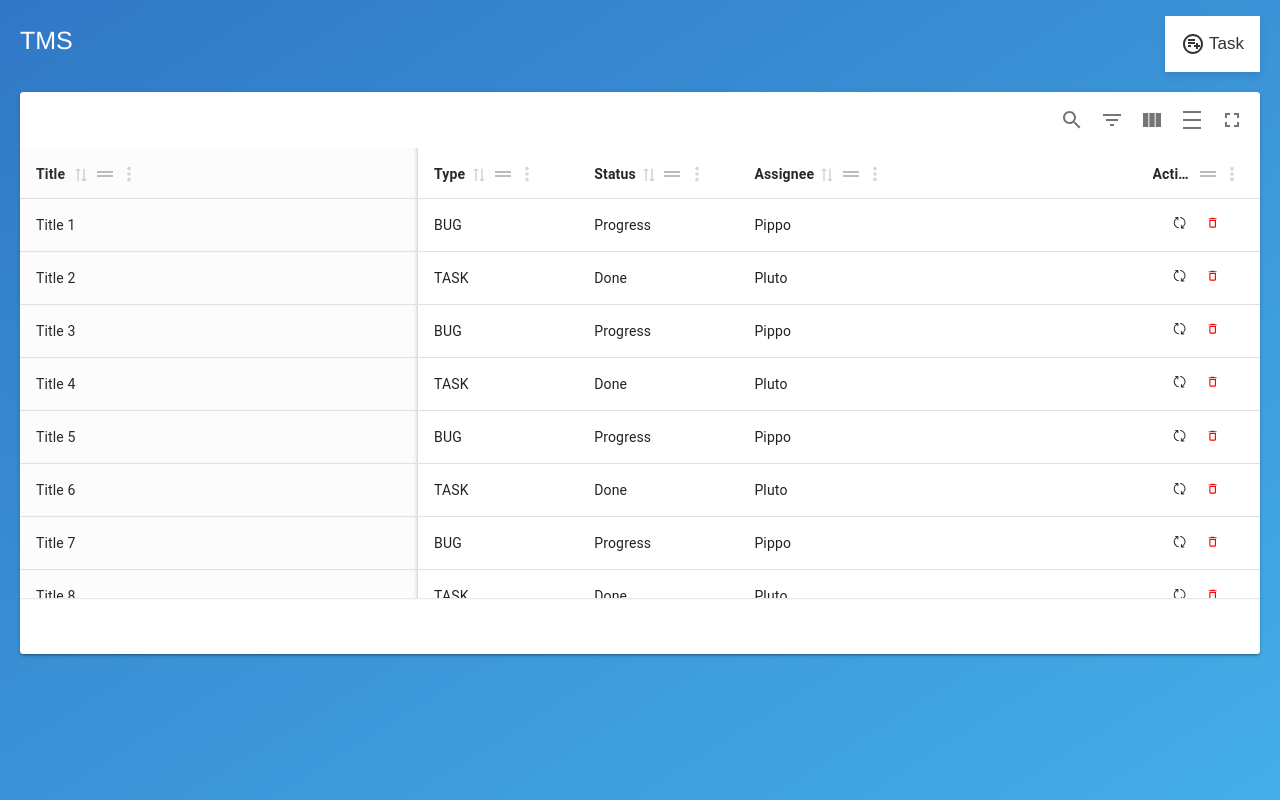
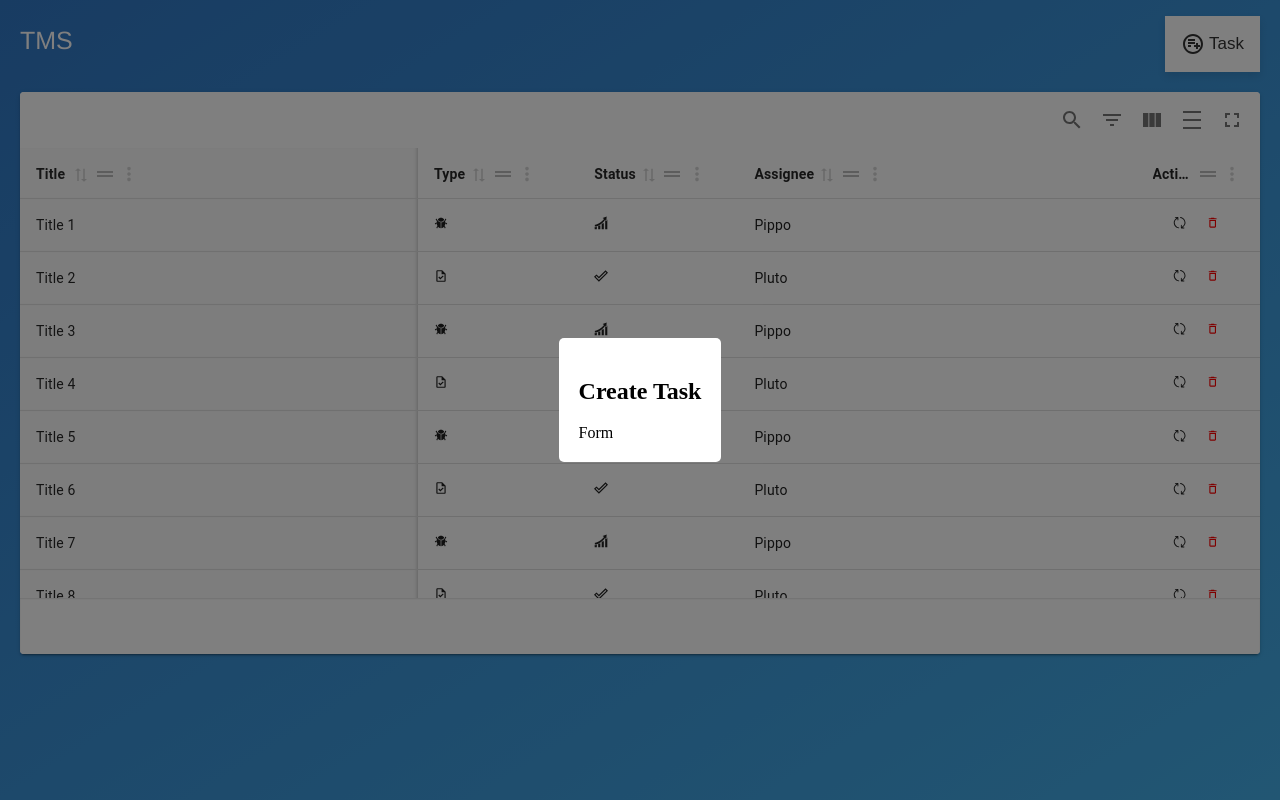
Before and after one commit to Spensiero/task-management-system, a Next.js app: page / in a window 1280 px wide. Both pictures are taken after a click on the button "Task". Built offline with nearby package versions, Linux system fonts and the light colour scheme.

Commit message:
added initial modal

```diff
--- /dev/null
+++ b/src/components/common/modal.tsx
@@ -0,0 +1,36 @@
+import React from 'react';
+import styled from "@emotion/styled";
+import { IModal } from '@/interfaces/interfaces';
+
+const ModalWrapper = styled.div`
+  position: fixed;
+  top: 0;
+  left: 0;
+  width: 100%;
+  height: 100%;
+  background-color: rgba(0, 0, 0, 0.5);
+  display: flex;
+  justify-content: center;
+  align-items: center;
+  z-index: 1;
+`;
+
+const ModalContent = styled.div`
+  background-color: white;
+  padding: 20px;
+  border-radius: 5px;
+`;
+
+const Modal = ({children, actionType, arrActions, onCloseModal }: IModal) => {
+const [Child] = React.Children.toArray(children);
+  return (
+    <ModalWrapper onClick={onCloseModal}>
+        <ModalContent onClick={(e) => e.stopPropagation()}>
+        <h2>{arrActions.find((o)=> o.type == actionType)?.label}</h2>
+        {Child}
+        </ModalContent>
+    </ModalWrapper>
+  );
+};
+
+export default Modal;
--- a/src/components/contentLogic.tsx
+++ b/src/components/contentLogic.tsx
@@ -1,14 +1,44 @@
 "use client"
-import React from "react";
+import React, { useState } from "react";
 import Layout from "@/layout/layout";
 import AddButton from "./common/addButton";
 import TasksTable from "./tasksTable";
+import Modal from "./common/modal";
+
+const arrActions = [
+  {
+    type: "C",
+    label:"Create Task"
+  },
+  {
+    type: "U",
+    label:"Update Task"
+  },
+]
 
 export default function ContentLogic() {
+  const [isOpen, setIsOpen] = useState<boolean>(false);
+  const [actionType, setActionType] = useState<string>("C");
+  const [dataId, setDataId] = useState<number|undefined>();
+  const setModalAndAction: (isOpen: boolean, actionType: string, dataId?: number) => void = (isOpen, actionType, dataId)=> {
+    setActionType(actionType);
+    setIsOpen(isOpen);
+    setDataId(dataId);
+    console.log(dataId);
+  }
   return (
-    <Layout title="TMS">
-      <AddButton title="Add Task" label="Task" key="firstChild" onClick={()=> console.log("Modal")}/>
-      <TasksTable key="secondChild"/>
-    </Layout>
+    <>
+      <Layout title="TMS">
+        <AddButton title="Add Task" label="Task" key="firstChild" onClick={()=> setModalAndAction(true,"C")}/>
+        <TasksTable setModalAndAction={setModalAndAction} key="secondChild"/>
+      </Layout>
+      {isOpen && <Modal
+                    arrActions={arrActions}
+                    actionType={actionType}
+                    onCloseModal={()=> setModalAndAction(false,"C")}
+                  >
+                    Form
+                  </Modal>}
+    </>
   );
 }
--- a/src/components/tasksTable.tsx
+++ b/src/components/tasksTable.tsx
@@ -2,68 +2,81 @@
 import React from "react";
 import Table from "./common/table";
 import { RxUpdate } from "react-icons/rx";
-import { MdOutlineDeleteOutline   } from "react-icons/md";
+import { MdOutlineDeleteOutline, MdOutlineTask, MdOutlineDoneOutline, MdOutlineAssistantPhoto } from "react-icons/md";
+import { IoIosBug } from "react-icons/io";
+import { GiProgression } from "react-icons/gi";
 import styled from "@emotion/styled";
+import { ITasksTable } from "@/interfaces/interfaces";
 
   const data = [
     {
-        taskType: "BUG",
+        id:1,
+        taskType: "B",
         title: "Title 1",
-        status: "Progress",
+        status: "P",
         assignee: "Pippo"
     },
     {
-        taskType: "TASK",
+        id:2,
+        taskType: "T",
         title: "Title 2",
-        status: "Done",
+        status: "D",
         assignee: "Pluto"
     },
     {
-        taskType: "BUG",
+        id:3,
+        taskType: "B",
         title: "Title 3",
-        status: "Progress",
+        status: "P",
         assignee: "Pippo"
     },
     {
-        taskType: "TASK",
+        id:4,
+        taskType: "T",
         title: "Title 4",
-        status: "Done",
+        status: "T",
         assignee: "Pluto"
     },
     {
-        taskType: "BUG",
+        id:5,
+        taskType: "B",
         title: "Title 5",
-        status: "Progress",
+        status: "T",
         assignee: "Pippo"
     },
     {
+        id:6,
         taskType: "TASK",
         title: "Title 6",
-        status: "Done",
+        status: "D",
         assignee: "Pluto"
     },
     {
-        taskType: "BUG",
+        id:7,
+        taskType: "B",
         title: "Title 7",
-        status: "Progress",
+        status: "P",
         assignee: "Pippo"
     },
     {
-        taskType: "TASK",
+        id:8,
+        taskType: "T",
         title: "Title 8",
-        status: "Done",
+        status: "D",
         assignee: "Pluto"
     },
     {
-        taskType: "BUG",
+        id:9,
+        taskType: "B",
         title: "Title 9",
-        status: "Progress",
+        status: "T",
         assignee: "Pippo"
     },
     {
-        taskType: "TASK",
+        id:10,
+        taskType: "T",
         title: "Title 10",
-        status: "Done",
+        status: "D",
         assignee: "Pluto"
     },
   ];
@@ -77,7 +90,7 @@ const Button = styled.button<{ isRed?: boolean }>`
   color: ${({ isRed }) => (isRed ? "red" : "inherit")};
 `;
 
-export default function TasksTable() {
+export default function TasksTable({setModalAndAction}: ITasksTable) {
   const columns = [
     {
       accessorKey: 'title',
@@ -89,13 +102,44 @@ export default function TasksTable() {
       accessorKey: 'taskType',
       header: 'Type',
       size: 70,
-      Cell: ({ cell }) => <span>{cell.getValue()}</span>,
+      Cell: ({ cell }) => {
+        let iconToShow;
+        switch (cell.row.original.taskType) {
+          case 'B':
+            iconToShow = <IoIosBug title="Bug"/>;
+            break;
+          case 'T':
+            iconToShow = <MdOutlineTask title="Task"/>;
+            break;
+          default:
+            iconToShow = <MdOutlineTask title="Task"/>;
+            break;
+        }
+        return <span>{iconToShow}</span>;
+      },
     },
     {
       accessorKey: 'status',
       header: 'Status',
       size: 70,
-      Cell: ({ cell }) => <span>{cell.getValue()}</span>,
+      Cell: ({ cell }) => {
+        let iconToShow;
+        switch (cell.row.original.status) {
+          case 'D':
+            iconToShow = <MdOutlineDoneOutline title="Done"/>;
+            break;
+          case 'T':
+            iconToShow = <MdOutlineAssistantPhoto title="To do"/>;
+            break;
+          case 'P':
+            iconToShow = <GiProgression title="Progress"/>;
+            break;
+          default:
+            iconToShow = <MdOutlineAssistantPhoto title="To do"/>;
+            break;
+        }
+        return <span>{iconToShow}</span>;
+      },
     },
     {
       accessorKey: 'assignee',
@@ -108,7 +152,7 @@ export default function TasksTable() {
       size: 50,
       Cell: ({ cell }) =>
           <>
-            <Button title="Modify" type="button" onClick={()=>{console.log(cell.row.original)}}><RxUpdate/></Button>
+            <Button title="Update" onClick={()=> setModalAndAction(true, "U", cell.row.original.id)}><RxUpdate/></Button>
             <Button title="Delete" type="button" isRed={true} onClick={()=>{console.log(cell.row.original)}}><MdOutlineDeleteOutline  /></Button>
           </>,
     }
```
Also changed, not shown: src/interfaces/interfaces.ts (+19 -5 lines).
